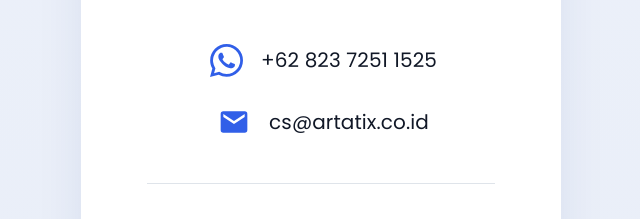
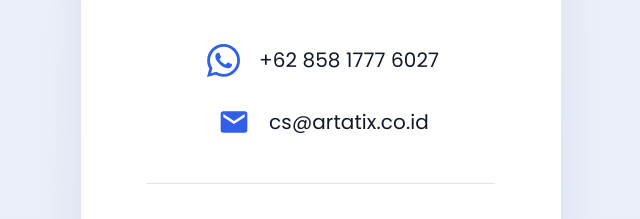
Before and after one commit to artatix-com/Artatix-id, a plain HTML site: page tiket.html in a window 1280 px wide. Shown: the part 2278-2497 px from the top of the page, 319-959 px from the left. Drawn offline with Linux system fonts and the light colour scheme.

Commit message:
Update tiket.html

```diff
--- a/tiket.html
+++ b/tiket.html
@@ -256,7 +256,7 @@ main{padding-bottom:120px}
     <div class="artatix-footer-contact-list">
       <a class="artatix-footer-contact" href="https://wa.me/6282372511525" aria-label="WhatsApp Artatix">
         <span class="artatix-footer-icon" aria-hidden="true"><svg viewBox="0 0 24 24"><path d="M20.5 3.5A11.9 11.9 0 0 0 12.05 0C5.47 0 .12 5.35.12 11.93c0 2.1.55 4.15 1.59 5.96L.02 24l6.25-1.64a11.86 11.86 0 0 0 5.78 1.49h.01c6.58 0 11.93-5.35 11.93-11.93 0-3.19-1.24-6.19-3.49-8.42ZM12.06 21.8h-.01a9.84 9.84 0 0 1-5.02-1.37l-.36-.21-3.71.97.99-3.62-.23-.37a9.88 9.88 0 1 1 8.34 4.6Zm5.42-7.4c-.3-.15-1.77-.87-2.04-.97-.27-.1-.47-.15-.67.15-.2.3-.77.97-.94 1.17-.17.2-.35.22-.65.07-.3-.15-1.24-.46-2.36-1.46-.87-.78-1.46-1.74-1.63-2.04-.17-.3-.02-.46.13-.61.14-.14.3-.35.45-.52.15-.17.2-.3.3-.5.1-.2.05-.37-.02-.52-.07-.15-.67-1.62-.92-2.22-.24-.58-.49-.5-.67-.51h-.57c-.2 0-.52.07-.79.37-.27.3-1.04 1.02-1.04 2.49s1.07 2.89 1.22 3.09c.15.2 2.1 3.21 5.08 4.5.71.31 1.26.49 1.69.63.71.23 1.36.2 1.87.12.57-.09 1.77-.72 2.02-1.42.25-.7.25-1.3.17-1.42-.07-.12-.27-.2-.57-.35Z"/></svg></span>
-        <span>+62 823 7251 1525</span>
+        <span>+62 858 1777 6027</span>
       </a>
       <a class="artatix-footer-contact" href="mailto:cs@artatix.co.id" aria-label="Email Artatix">
         <span class="artatix-footer-icon mail" aria-hidden="true"><svg viewBox="0 0 24 24"><path d="M20 4H4a2 2 0 0 0-2 2v12a2 2 0 0 0 2 2h16a2 2 0 0 0 2-2V6a2 2 0 0 0-2-2Zm0 4.2-8 5.33L4 8.2V6l8 5.33L20 6v2.2Z"/></svg></span>
```
